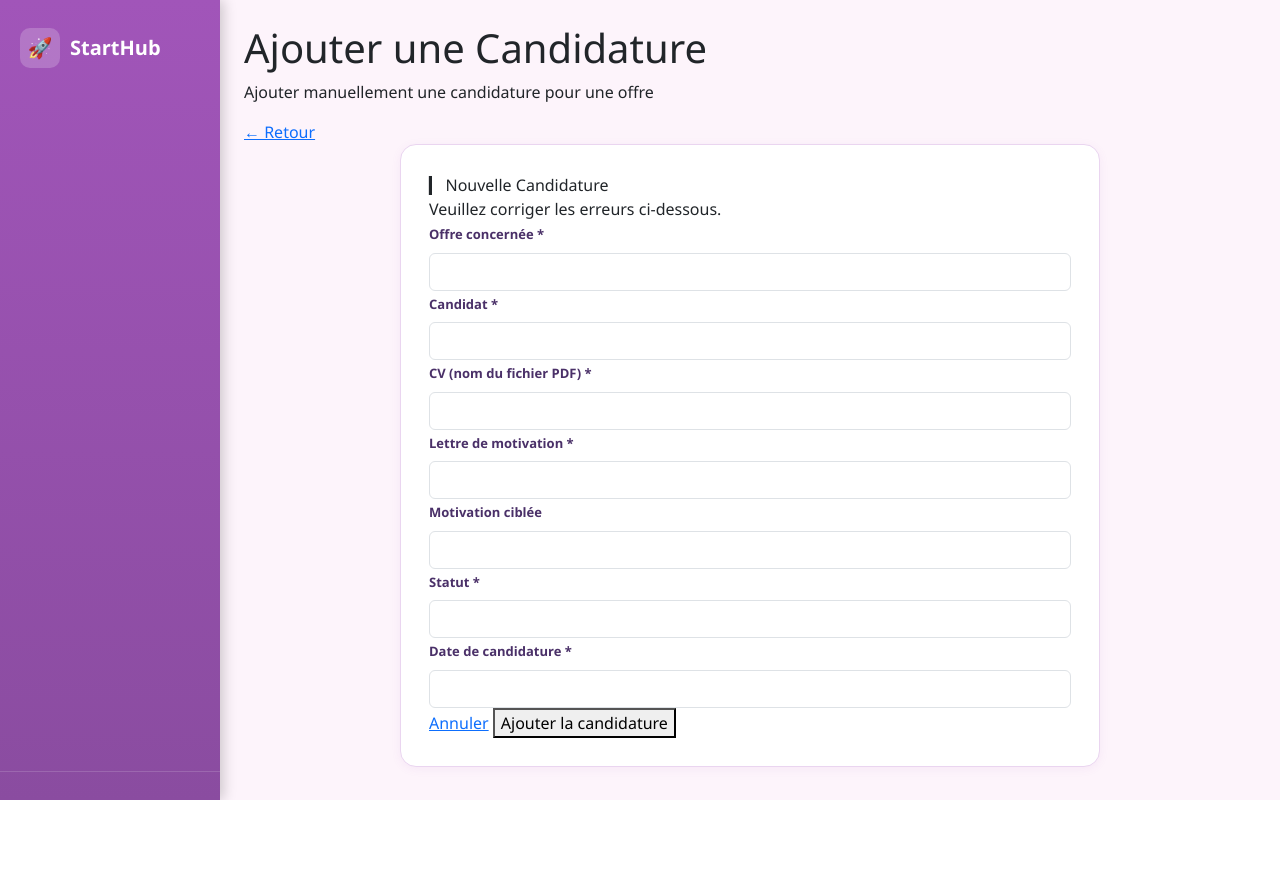
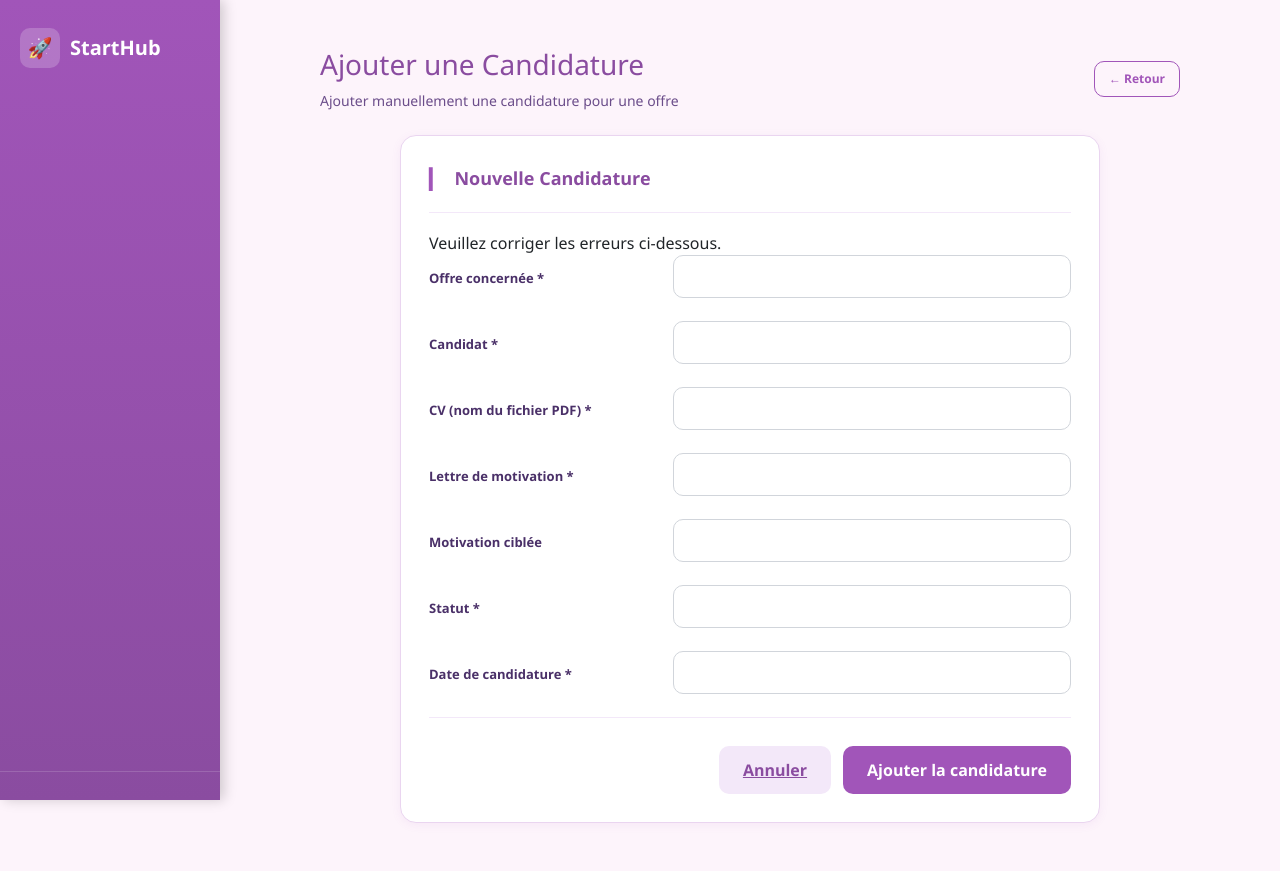
Before and after one commit to tirtir45/PIDEV25-26-Symfony, a Symfony app: template templates/demande_emploi/new.html.twig in a window 1280 px wide. Before the commit the page ends 800 px from the top, so only its background shows below. Run offline with Twig, Linux system fonts and the light colour scheme; the template is opened without the code that fills it, so the values that code supplies are empty; form fields are guessed from the names that the template uses; some libraries are stand-ins or nearby versions.

Commit message:
interface page postuler

```diff
--- a/templates/base.html.twig
+++ b/templates/base.html.twig
@@ -378,8 +378,208 @@
             padding: 28px;
             border: 1px solid var(--purple-border);
             box-shadow: 0 2px 10px rgba(161,85,185,.08);
-            max-width: 600px;
+            max-width: 700px;
+            width: 100%;
             margin: 0 auto;
+        }
+
+        .form-page-container {
+            min-height: calc(100vh - 48px);
+            display: block;
+            max-width: 900px;
+            margin: 0 auto;
+            padding: 24px 20px;
+            width: 100%;
+        }
+
+        .form-header {
+            display: flex;
+            justify-content: space-between;
+            align-items: center;
+            gap: 16px;
+            margin-bottom: 24px;
+            width: 100%;
+            flex-wrap: wrap;
+        }
+
+        .form-header h1 {
+            margin: 0;
+            font-size: 28px;
+            color: var(--purple-dark);
+        }
+
+        .form-header p {
+            margin: 8px 0 0;
+            color: #6b4d8a;
+            font-size: 14px;
+        }
+
+        .form-header a {
+            margin-left: auto;
+        }
+
+        .btn-outline {
+            display: inline-flex;
+            align-items: center;
+            justify-content: center;
+            gap: 6px;
+            background-color: transparent;
+            color: var(--purple-main);
+            border: 1.5px solid var(--purple-main);
+            border-radius: 10px;
+            padding: 8px 14px;
+            font-size: 12px;
+            font-weight: 700;
+            text-decoration: none;
+            transition: background .15s, color .15s;
+        }
+
+        .btn-outline:hover {
+            background-color: var(--purple-main);
+            color: white;
+        }
+
+        .form-title {
+            display: flex;
+            align-items: center;
+            gap: 10px;
+            margin-bottom: 16px;
+        }
+
+        .form-title-icon {
+            font-size: 20px;
+            color: var(--purple-main);
+        }
+
+        .form-title-text {
+            font-size: 18px;
+            font-weight: 700;
+            color: var(--purple-dark);
+        }
+
+        .form-divider {
+            width: 100%;
+            height: 1px;
+            background: #f3e8f9;
+            margin: 18px 0;
+        }
+
+        .form-grid {
+            display: grid;
+            grid-template-columns: minmax(160px, 220px) minmax(0, 1fr);
+            gap: 18px 24px;
+            align-items: start;
+        }
+
+        .form-grid label {
+            display: flex;
+            align-items: center;
+            padding-right: 12px;
+            margin-bottom: 0;
+            color: #4a3068;
+            font-weight: 600;
+            font-size: 13px;
+            min-height: 48px;
+        }
+
+        .form-grid > div {
+            width: 100%;
+        }
+
+        .form-grid input,
+        .form-grid select,
+        .form-grid textarea,
+        .form-grid .form-control,
+        .form-grid .form-select {
+            width: 100%;
+            border: 1px solid #d1d5db;
+            border-radius: 10px;
+            padding: 10px 12px;
+            background: white;
+            font-size: 14px;
+            color: #1f2937;
+        }
+
+        .form-grid textarea {
+            min-height: 140px;
+            resize: vertical;
+        }
+
+        .form-actions {
+            margin-top: 28px;
+            display: flex;
+            justify-content: flex-end;
+            gap: 12px;
+            flex-wrap: wrap;
+        }
+
+        .btn-cancel,
+        .btn-submit {
+            border-radius: 10px;
+            padding: 12px 24px;
+            border: none;
+            font-weight: 700;
+            cursor: pointer;
+        }
+
+        .btn-cancel {
+            background: #f3e8f9;
+            color: var(--purple-dark);
+        }
+
+        .btn-submit {
+            background: var(--purple-main);
+            color: white;
+        }
+
+        .btn-submit:hover {
+            background: var(--purple-dark);
+        }
+
+        @media (max-width: 780px) {
+            .form-grid {
+                grid-template-columns: 1fr;
+            }
+
+            .form-grid label {
+                min-height: auto;
+            }
+
+            .form-header {
+                align-items: flex-start;
+            }
+
+            .form-header a {
+                margin-left: 0;
+                margin-top: 10px;
+            }
+
+            .form-card {
+                padding: 20px;
+            }
+        }
+
+        .btn-cancel,
+        .btn-submit {
+            border-radius: 10px;
+            padding: 12px 24px;
+            border: none;
+            font-weight: 700;
+            cursor: pointer;
+        }
+
+        .btn-cancel {
+            background: #f3e8f9;
+            color: var(--purple-dark);
+        }
+
+        .btn-submit {
+            background: var(--purple-main);
+            color: white;
+        }
+
+        .btn-submit:hover {
+            background: var(--purple-dark);
         }
 
         .form-label { font-weight: 600; font-size: 13px; color: #4a3068; }
```
